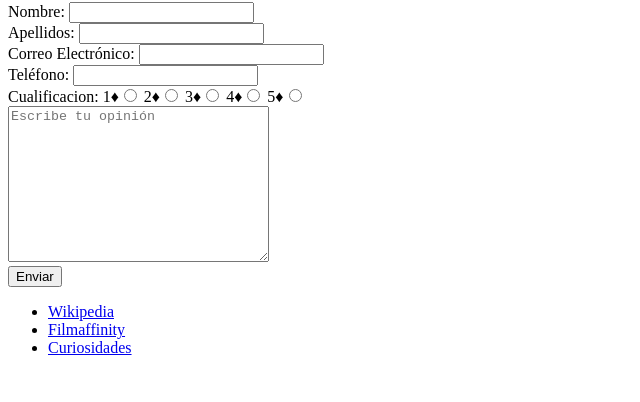
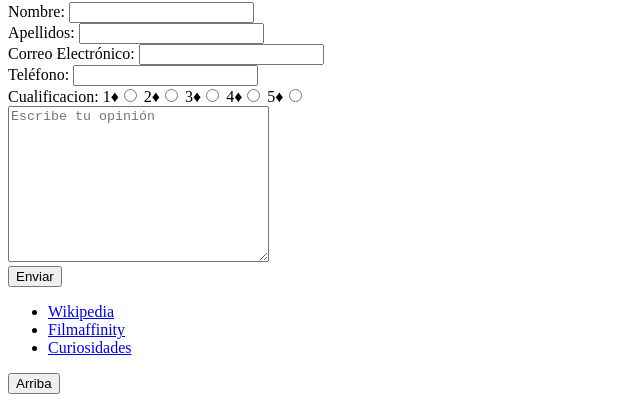
Before and after one commit to AnxoV/Tarea-Evaluable, a plain HTML site: page index.html in a window 1280 px wide. Shown: the part 3359-3761 px from the top of the page, without its empty margins (0-640 px from the left). Before the commit the page ends 3732 px from the top, so only its background shows below. Drawn offline with Linux system fonts and the light colour scheme.

Commit message:
Add files via upload

```diff
--- a/index.html
+++ b/index.html
@@ -179,5 +179,8 @@
             <li><a href="https://www.esquire.com/es/actualidad/cine/a35064930/pulp-fiction-curiosidades-tarantino/">Curiosidades</a></li>
         </ul>
     </footer>
+    <div>
+        <a href="#descripcion"><button>Arriba</button></a>
+    </div>
 </body>
 </html>
```
